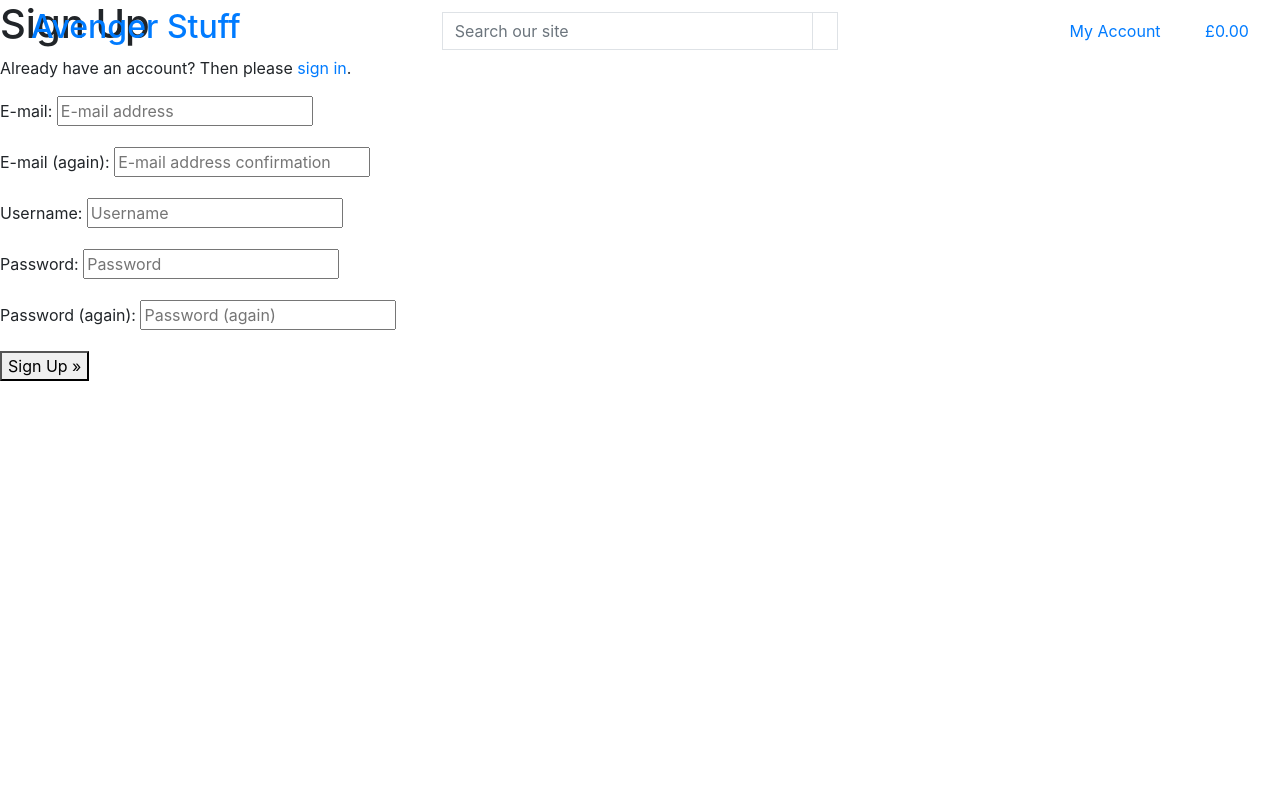
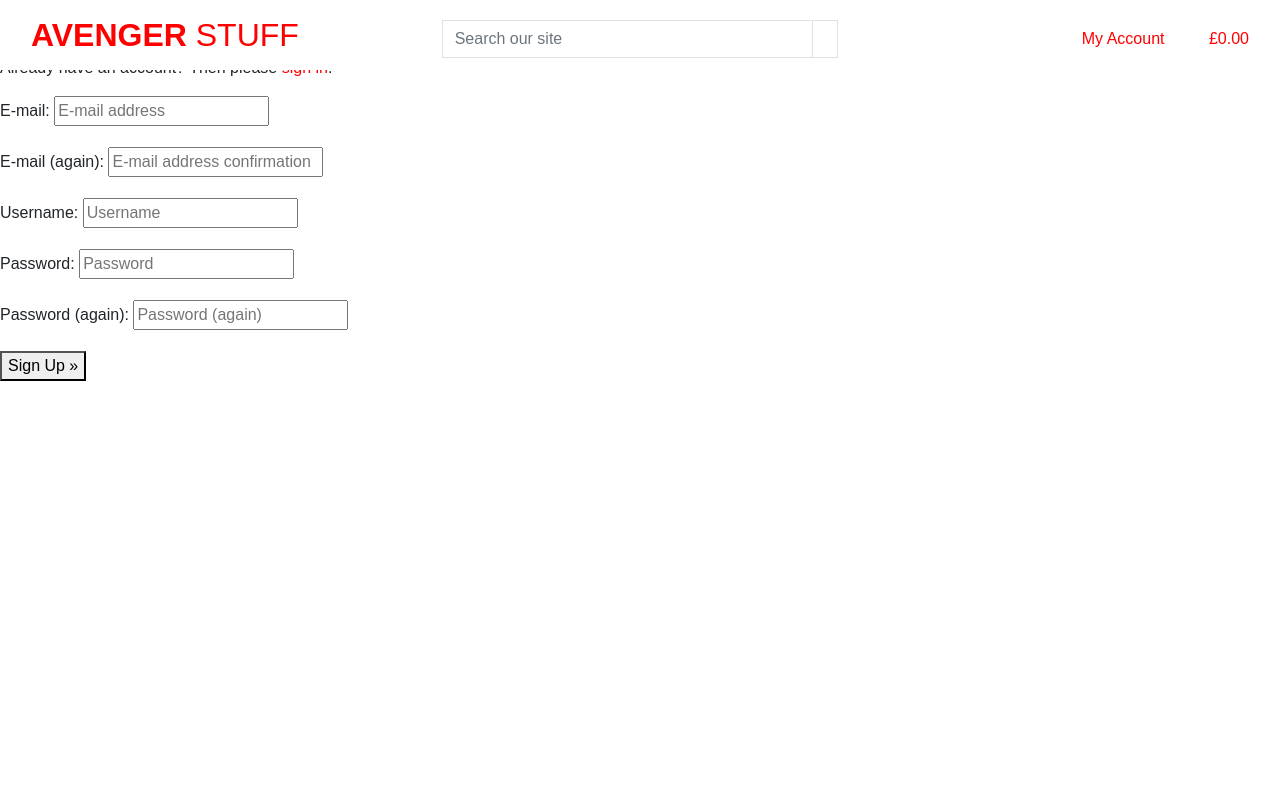
Before and after one commit to Code-Institute-Submissions/MichaelLetson-avenger_stuff_DecResub, a Django app: page /accounts/signup/ in a window 1280 px wide. Run offline with Django 4.2, Linux system fonts and the light colour scheme; some libraries are stand-ins or nearby versions.

Commit message:
Added CSS and finished base header

```diff
--- a/avenger_stuff/settings.py
+++ b/avenger_stuff/settings.py
@@ -146,6 +146,11 @@ USE_TZ = True
 
 STATIC_URL = 'static/'
 
+STATICFILES_DIRS = (os.path.join(BASE_DIR, 'static'),)
+
+MEDIA_URL = '/media/'
+MEDIA_ROOT = os.path.join(BASE_DIR, 'media')
+
 # Default primary key field type
 # https://docs.djangoproject.com/en/4.1/ref/settings/#default-auto-field
 
--- a/avenger_stuff/urls.py
+++ b/avenger_stuff/urls.py
@@ -15,9 +15,11 @@ Including another URLconf
 """
 from django.contrib import admin
 from django.urls import path, include
+from django.conf import settings
+from django.conf.urls.static import static
 
 urlpatterns = [
     path('admin/', admin.site.urls),
     path('accounts/', include('allauth.urls')),
     path('', include('home.urls')),
-]
+] + static(settings.MEDIA_URL, document_root=settings.MEDIA_ROOT)
--- a/home/templates/home/index.html
+++ b/home/templates/home/index.html
@@ -3,6 +3,5 @@
 
 {% block content %}
 
-    <h1 class="display-4 text-success">Avengers...assemble</h1>
 
 {% endblock %}
--- /dev/null
+++ b/static/css/base.css
@@ -0,0 +1,21 @@
+html {
+    height: 100%;
+}
+
+body {
+    font-family: Arial, Helvetica, sans-serif;
+}
+
+a {
+    color: red !important;
+    text-decoration: none;
+    background-color: transparent;
+}
+
+.logo-text {
+    font-weight: 200;
+}
+
+strong {
+    font-weight: 900;
+}
--- a/templates/base.html
+++ b/templates/base.html
@@ -15,6 +15,7 @@
 
     {% block corecss %}
         <link rel="stylesheet" href="https://stackpath.bootstrapcdn.com/bootstrap/4.4.1/css/bootstrap.min.css" integrity="sha384-Vkoo8x4CGsO3+Hhxv8T/Q5PaXtkKtu6ug5TOeNV6gBiFeWPGFN9MuhOf23Q9Ifjh" crossorigin="anonymous">
+        <link rel="stylesheet" href="{% static 'css/base.css' %}">
     {% endblock %}
 
     {% block extra_css %}
@@ -33,10 +34,10 @@
   </head>
   <body>
     <header class="container-fluid fixed-top">
-        <div class="row">
+        <div class="row bg-white pt-lg-2 d-none d-lg-flex">
           <div class="col-12 col-lg-4 my-auto py-1 py-lg-0 text-left">
-            <a href=" {% url 'home' %}" class="nav-link main-logo-link">
-              <h2 class="logo-text">Avenger Stuff</h2>
+            <a href=" {% url 'home' %}" class="nav-link">
+              <h2 class="text-uppercase"><strong>Avenger</strong> Stuff</h2>
             </a>
           </div>
           <div class="col-12 col-lg-4 my-auto py-1 py-lg-0">
```
Also changed, not shown: media/main_page_image.webp (added).
